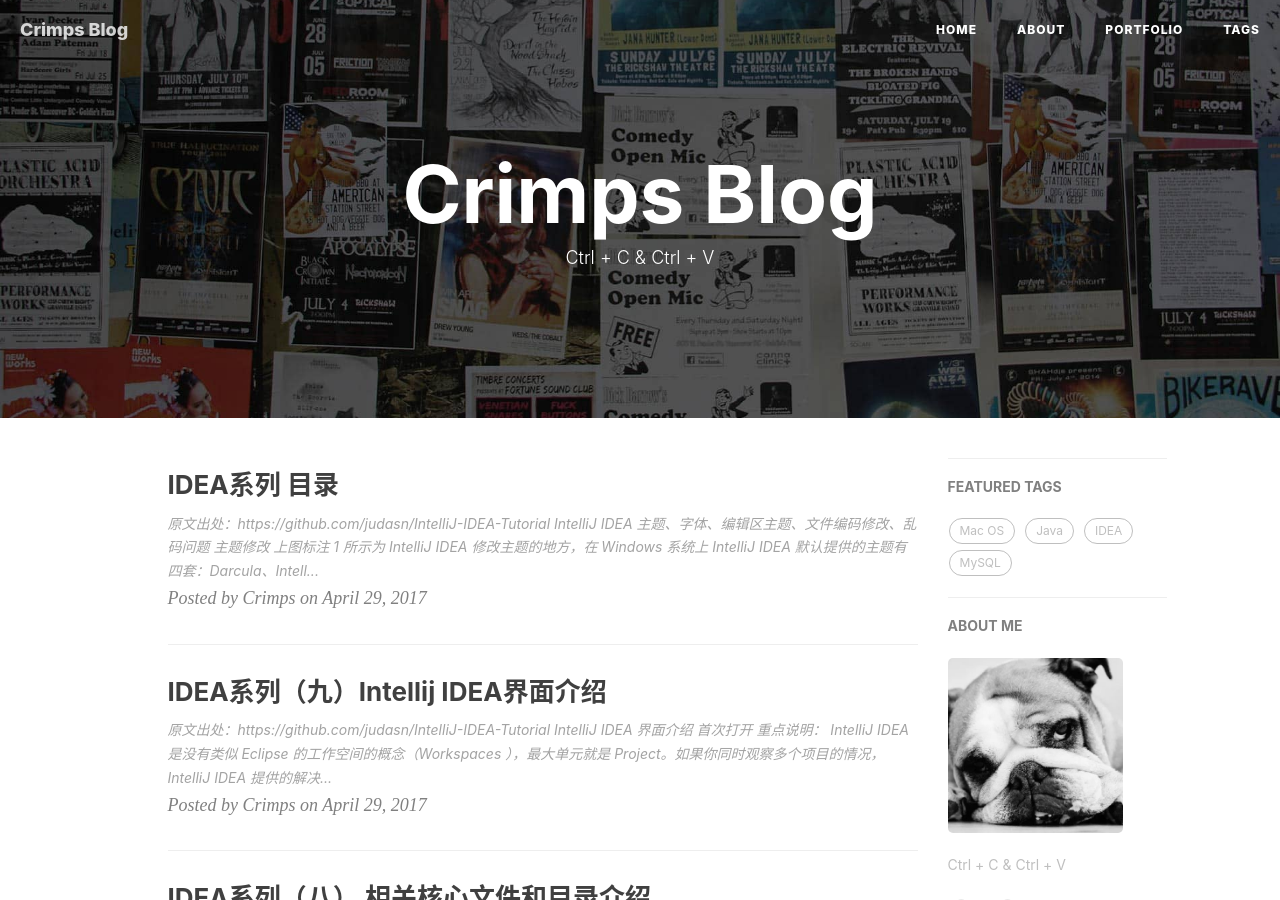
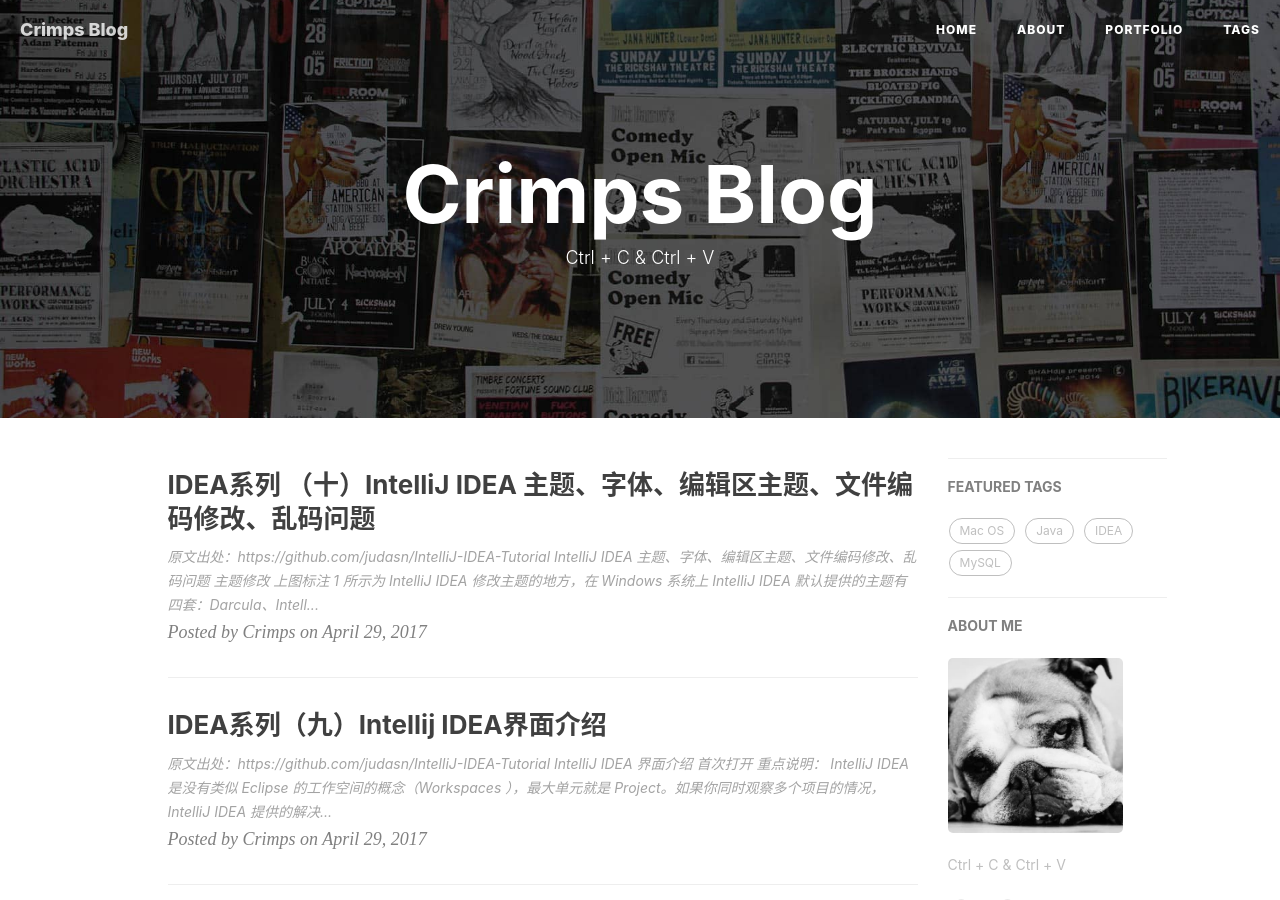
Before and after one commit to crimps/crimps.github.io, a Jekyll site: the page built from index.html, in a window 1280 px wide and 900 px high. Built offline with Jekyll 4.4.1, drawn with Linux system fonts in a browser that asks for light colours; nearby versions of some CDN libraries; the list of posts is cut into pages by our own code; comment, search, counter and statistics services are not loaded.

Commit message:
IDEA主题字体

```diff
--- a/_posts/2017-04-29-IDEA-10-theme-settings.md
+++ b/_posts/2017-04-29-IDEA-10-theme-settings.md
@@ -1,6 +1,6 @@
 ---
 layout:     post
-title:      "IDEA系列 目录"
+title:      "IDEA系列 （十）IntelliJ IDEA 主题、字体、编辑区主题、文件编码修改、乱码问题"
 subtitle:   ""
 date:       2017-04-29 12:00:10
 author:     "Crimps"
```
